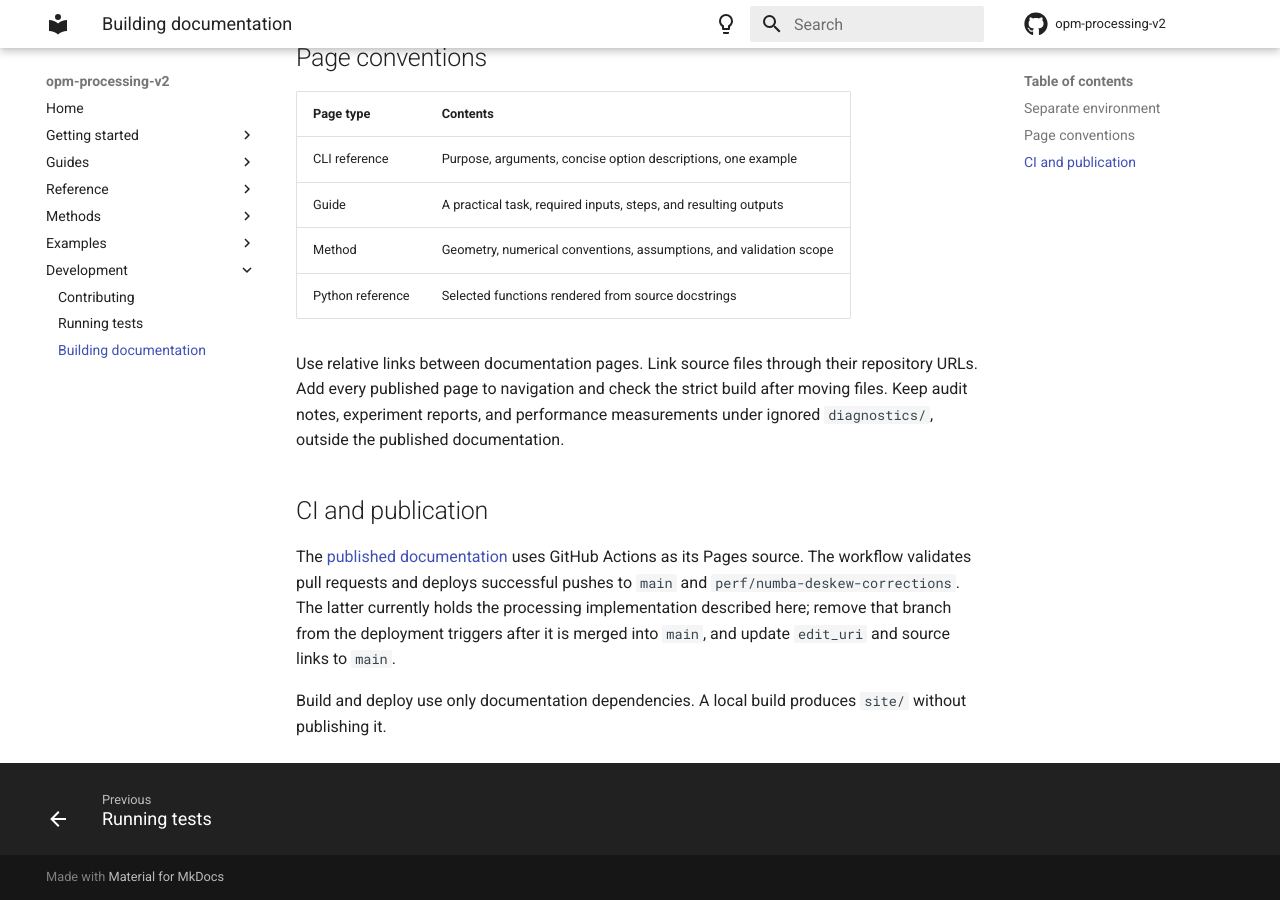
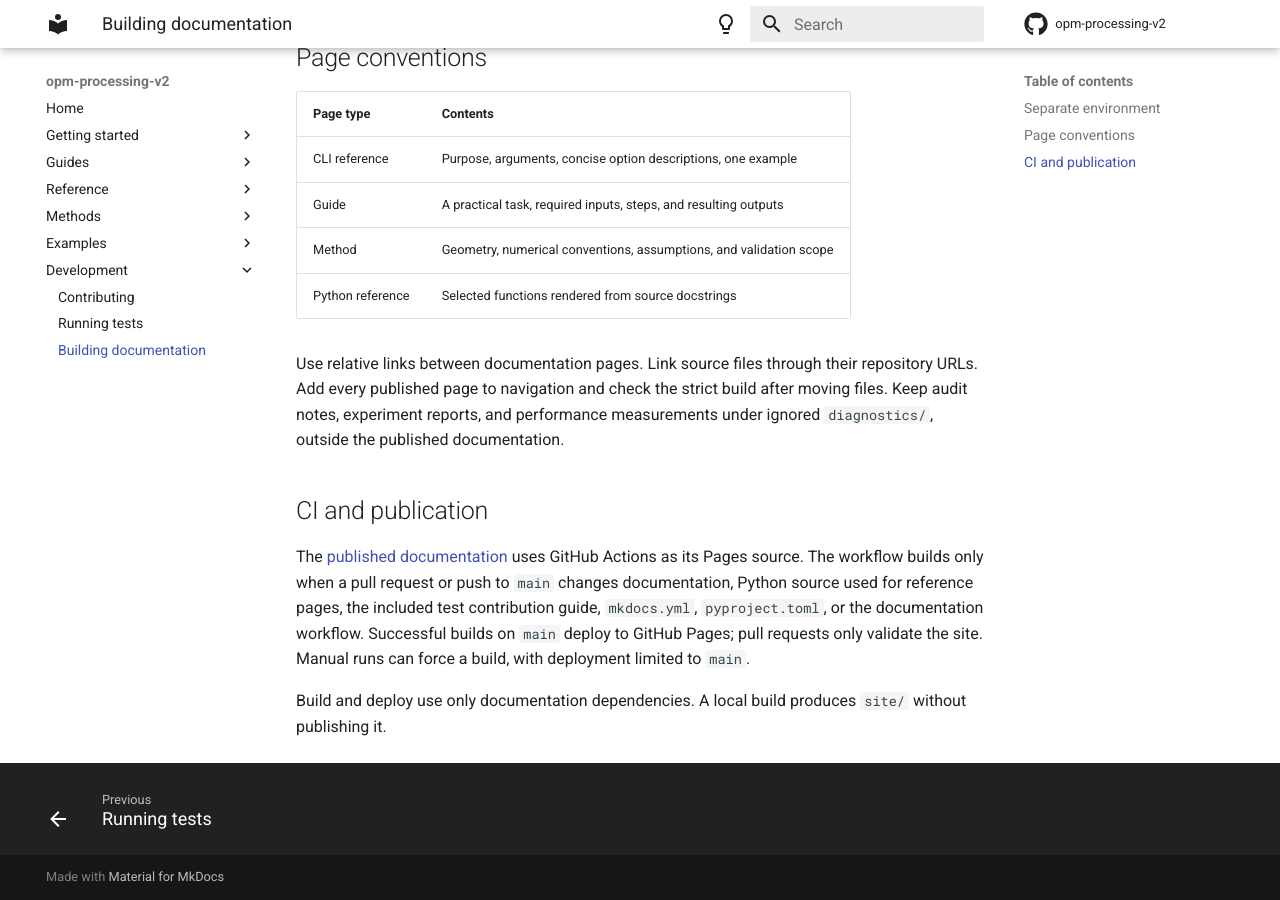
Before and after one commit to QI2lab/opm-processing-v2, an MkDocs documentation site: the page built from docs/development/documentation.md, in a window 1280 px wide and 900 px high, scrolled down 709 px. Built offline with MkDocs 1.6.1 and Material for MkDocs 9.7.7, drawn with Linux system fonts in a browser that asks for light colours; comment, search, counter and statistics services are not loaded.

Commit message:
fix: limit documentation CI to relevant changes

```diff
--- a/docs/development/documentation.md
+++ b/docs/development/documentation.md
@@ -44,11 +44,12 @@
 ## CI and publication
 
 The [published documentation](https://qi2lab.github.io/opm-processing-v2/)
-uses GitHub Actions as its Pages source. The workflow validates pull requests
-and deploys successful pushes to `main` and `perf/numba-deskew-corrections`.
-The latter currently holds the processing implementation described here; remove
-that branch from the deployment triggers after it is merged into `main`, and
-update `edit_uri` and source links to `main`.
+uses GitHub Actions as its Pages source. The workflow builds only when a pull
+request or push to `main` changes documentation, Python source used for reference
+pages, the included test contribution guide, `mkdocs.yml`, `pyproject.toml`, or
+the documentation workflow. Successful builds on `main` deploy to GitHub Pages;
+pull requests only validate the site. Manual runs can force a build, with
+deployment limited to `main`.
 
 Build and deploy use only documentation dependencies. A local build produces
 `site/` without publishing it.
```
Also changed, not shown: 1 other file.
